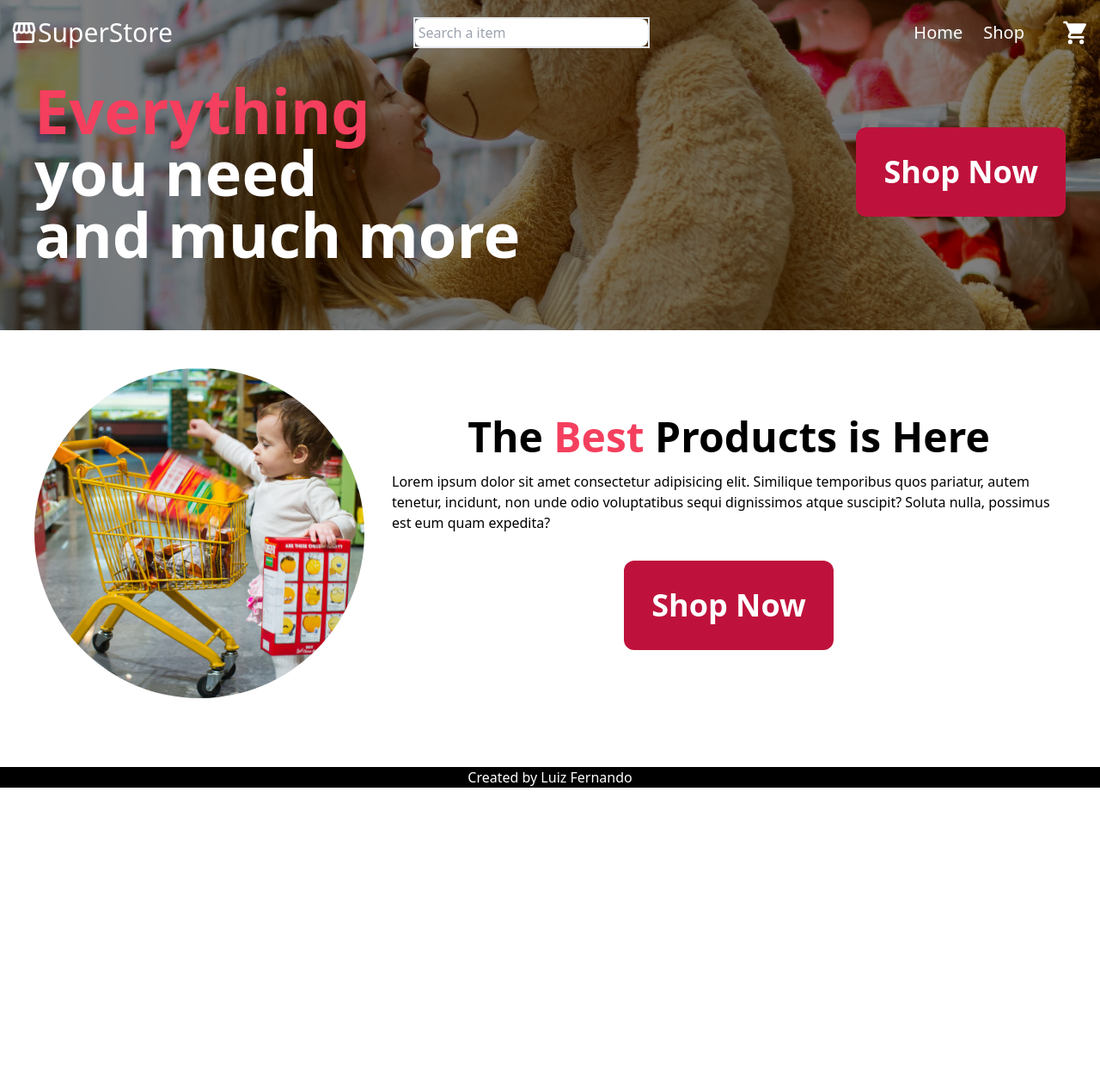
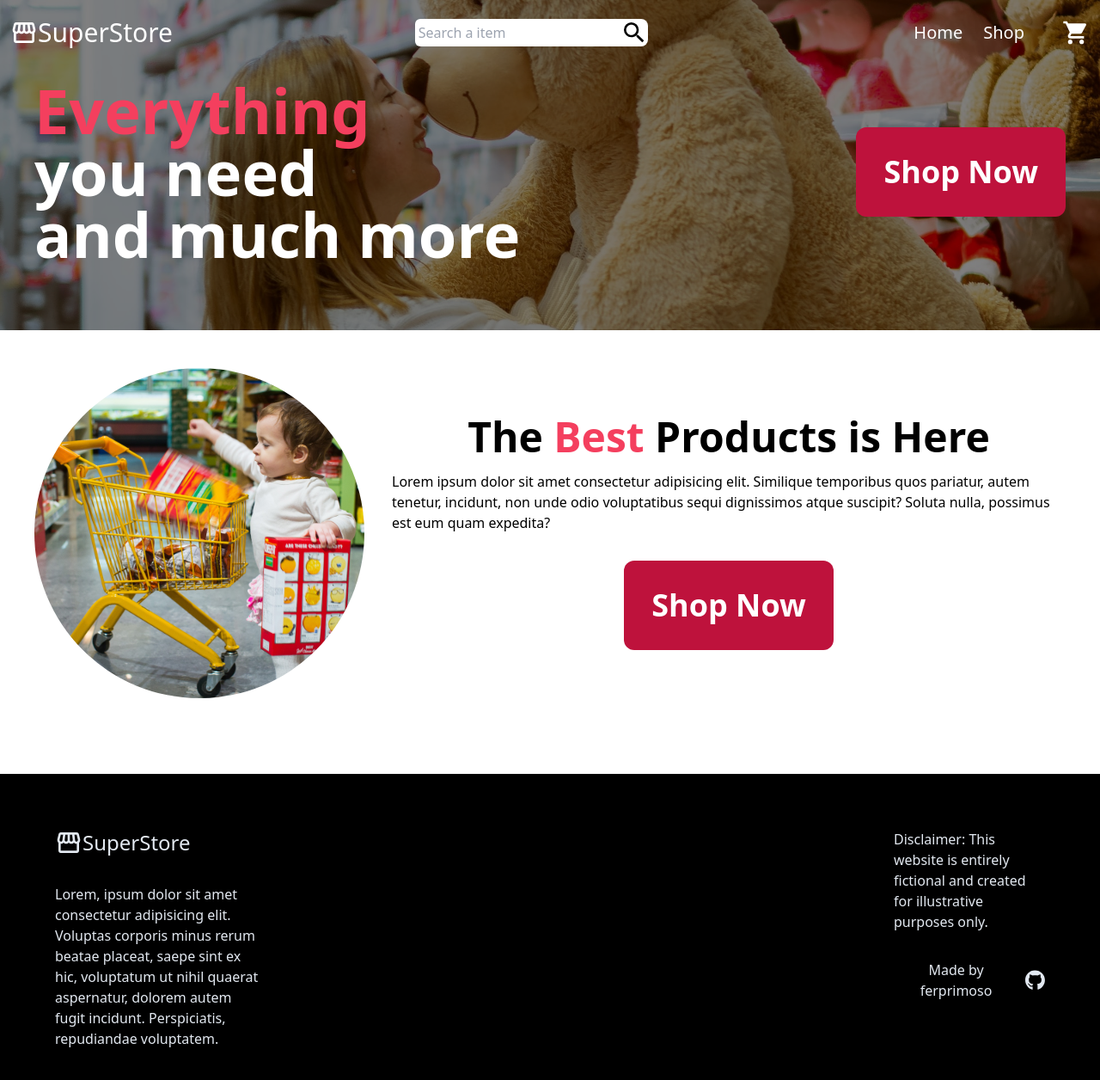
Before and after one commit to ferprimoso/e-commerce-app, a React (Vite) app: page / in a window 1280 px wide. Shown: the top 1256 px of the page at 86% size. Before the commit the page ends 916 px from the top, so only its background shows below. Built offline with nearby package versions, Linux system fonts and the light colour scheme.

Commit message:
Finish Poject

```diff
--- a/src/components/Footer.jsx
+++ b/src/components/Footer.jsx
@@ -1,10 +1,39 @@
+import { MdStorefront } from "react-icons/md";
+import { FaGithub } from "react-icons/fa";
+
 
 export default function Footer() {
     return (
-        <footer className="mt-4 bg-black text-white w-full flex justify-center items-center" >
-            <div>
-                <div><span>Created by Luiz Fernando</span></div>
+        <footer className="mt-8 p-8 w-full bg-black text-slate-200 flex justify-center items-center" >
+            <div className="mx-auto max-w-screen-xl w-full flex flex-col md:flex-row justify-between">
+                <div className="p-8">
+                    <div className="flex">
+                        <MdStorefront size={'2rem'} />
+                        <h1 className="text-xl md:text-2xl font-medium">SuperStore</h1>
+                    </div>
+                    <div className="mt-8 w-60">
+                        <p>
+                            Lorem, ipsum dolor sit amet consectetur adipisicing elit. Voluptas corporis minus rerum beatae placeat, saepe sint ex hic, voluptatum ut nihil quaerat aspernatur, dolorem autem fugit incidunt. Perspiciatis, repudiandae voluptatem.
+                        </p>
+
+
+                    </div>
+
+                </div>
+
+                <div className="p-8 w-60">
+                    <div className="mb-8">
+                        <p>Disclaimer: This website is entirely fictional and created for illustrative purposes only.</p>
+                    </div>
+                    <button className="flex gap-2 items-center transform hover:scale-110 transition-transform duration-300">
+                        <a href="https://github.com/ferprimoso">Made by ferprimoso </a>
+                        <FaGithub size={'1.5rem'} />
+                    </button>
+                </div>
+
             </div>
+
+
 
         </footer>
     )
--- a/src/components/Header.jsx
+++ b/src/components/Header.jsx
@@ -33,7 +33,7 @@ export default function Header({ displayMenuModal, displayCartModal, cartQuantit
 
     return (
         <header className={`${isInHome ? 'bg-transparent ' : 'bg-rose-700  shadow-md sticky'} text-white w-full flex justify-center items-center  top-0`} >
-            <div className="max-w-screen-xl w-full py-4 sm:py-0 px-3 flex justify-between items-center">
+            <div className="max-w-screen-xl w-full py-4 lg:py-0 px-3 flex justify-between items-center">
                 <Link to="/" className="flex items-center">
                     <MdStorefront size={'2rem'} />
                     <h1 className="text-xl md:text-3xl font-medium">SuperStore</h1>
@@ -54,12 +54,12 @@ export default function Header({ displayMenuModal, displayCartModal, cartQuantit
                         <ul className="font-medium text-xl flex items-center p-4">
                             <li>
                                 <Link to="/" className="flex items-center">
-                                    <a className="block py-2 px-3" aria-current="page">Home</a>
+                                    <span className="block py-2 px-3" aria-current="page">Home</span>
                                 </Link>
                             </li>
                             <li>
                                 <Link to="/store" className="flex items-center">
-                                    <a href="#" className="block py-2 px-3" >Shop</a>
+                                    <span className="block py-2 px-3" >Shop</span>
                                 </Link>
                             </li>
                         </ul>
--- a/src/components/MenuModal.jsx
+++ b/src/components/MenuModal.jsx
@@ -20,16 +20,18 @@ export default function MenuModal({ menuModalVisible, hideMenuModal }) {
                         </button>
                     </div>
                     <div>
-                        <SearchBar />
+                        <div className="border-2" >
+                            <SearchBar hideMenuModal={hideMenuModal} />
+                        </div>
                         <ul className="font-medium text-xl flex flex-col items-start">
                             <li>
                                 <Link to="/" className="flex items-center" onClick={hideMenuModal}>
-                                    <a className="block py-2 " aria-current="page">Home</a>
+                                    <span className="block py-2 " aria-current="page">Home</span>
                                 </Link>
                             </li>
                             <li>
                                 <Link to="/store" className="flex items-center" onClick={hideMenuModal}>
-                                    <a href="#" className="block py-2 " >Shop</a>
+                                    <span href="#" className="block py-2 " >Shop</span>
                                 </Link>
                             </li>
                         </ul>
--- a/src/components/ProductList.jsx
+++ b/src/components/ProductList.jsx
@@ -2,7 +2,7 @@ import { useState, useEffect } from "react"
 import ProductCard from "./ProductCard";
 import Loading from "./Loading";
 
-export default function ProductList({ category }) {
+export default function ProductList({ category, searchTerm }) {
 
     const [data, setData] = useState(null);
     const [loading, setLoading] = useState(true);
@@ -55,6 +55,7 @@ export default function ProductList({ category }) {
         sortData(e.target.value)
     }
 
+
     useEffect(() => {
         const getData = async () => {
             try {
@@ -68,6 +69,9 @@ export default function ProductList({ category }) {
                     );
                 }
                 let actualData = await response.json();
+                if (searchTerm) {
+                    actualData = actualData.filter((element) => element.title.toLowerCase().includes(searchTerm.toLowerCase()))
+                }
                 setData(actualData);
                 setError(null);
             } catch (err) {
@@ -78,8 +82,12 @@ export default function ProductList({ category }) {
             }
         }
         getData()
-        console.log('fetched');
-    }, [category])
+
+        return () => {
+            searchTerm = ''
+        }
+
+    }, [category, searchTerm])
 
     return (
 
@@ -91,9 +99,9 @@ export default function ProductList({ category }) {
             }
             {!loading &&
 
-                <div className="flex flex-col">
+                <div className="w-full">
 
-                    <div className="px-6 flex justify-between items-center">
+                    <div className="px-6 w-full flex justify-between items-center">
                         <span className="font-medium">{data.length} products</span>
                         <select className="p-2 rounded-lg" name="sort" id="sort" value={option} onChange={handleChange}>
                             <option value="sort" disabled hidden>Sort</option>
@@ -105,27 +113,14 @@ export default function ProductList({ category }) {
                         </select>
                     </div>
 
-                    {/* <button onClick={() => console.log(category)}>hii</button> */}
-
-
                     <div className="mt-2 grid grid-cols-2 md:grid-cols-3 gap-4" >
 
                         {data.map(data => <ProductCard key={data.id} product={data} />)}
 
                     </div>
 
-
-
-
-
                 </div>
-
-
-
-
             }
-
-
 
         </div>
     )
--- a/src/components/SearchBar.jsx
+++ b/src/components/SearchBar.jsx
@@ -1,12 +1,35 @@
+
+import { useState } from "react";
 import { MdSearch } from "react-icons/md";
+import { useNavigate } from 'react-router-dom';
 
 
-export default function SearchBar() {
+
+export default function SearchBar({ hideMenuModal }) {
+    const [searchQuery, setSearchQuery] = useState('');
+    const navigate = useNavigate();
+
+
+    const handleSearch = (e) => {
+        e.preventDefault();
+
+        if (searchQuery === "") return;
+
+        navigate(`/store?search=${encodeURIComponent(searchQuery)}`);
+        setSearchQuery('')
+    }
+
     return (
-        <div >
-            <form action="submit" className="flex justify-between items-center border-2 " onSubmit={() => { }}>
-                <input type="text" placeholder="Search a item" className="outline-none rounded-l-md p-1" />
-                <button className="bg-white rounded-r-lg">
+        <div className="text-black" >
+            <form action="submit" className="flex justify-between items-center" onSubmit={handleSearch} >
+                <input
+                    type="text"
+                    placeholder="Search a item"
+                    value={searchQuery}
+                    onChange={(e) => setSearchQuery(e.target.value)}
+                    className="outline-none rounded-l-md p-1"
+                />
+                <button className="bg-white rounded-r-lg" type="submit" onClick={hideMenuModal}>
                     <MdSearch size={'2rem'} />
 
                 </button>
--- a/src/components/SideBar.jsx
+++ b/src/components/SideBar.jsx
@@ -1,6 +1,6 @@
 export default function SideBar({ changeCategory }) {
     return (
-        <div className="w-60 mx-auto pt-4 md:border-r-2 px-6 h-full  md:sticky top-20">
+        <div className="w-60 mx-auto mb-8 pt-4 md:border-r-2 px-6 h-full  md:sticky top-20">
             <h1 className="text-black text-3xl font-bold mb-4">Categories</h1>
             <ul className="text-black text-xl">
                 <li><button className="w-full text-left alig hover:bg-slate-300 transition-all 1s ease" onClick={() => changeCategory("")}>All</button></li>
--- a/src/pages/Home.jsx
+++ b/src/pages/Home.jsx
@@ -4,7 +4,7 @@ export default function Home() {
     return (
         <main className="flex flex-col">
             <img className="absolute -z-50 top-0 h-96 w-full object-cover brightness-50 " src="/hero-image.jpg" alt="Girl Shopping" />
-            <div className="w-full min-h-screen md:h-[calc(100vh-108px)] py-4">
+            <div className="w-full  py-4">
                 <div className="mx-auto max-w-screen-xl">
                     <div className="mb-20 px-10 flex justify-between items-center flex-col md:flex-row gap-8">
                         <div>
@@ -26,7 +26,7 @@ export default function Home() {
 
                     </div>
 
-                    <div className="p-10 flex justify-around items-center flex-col md:flex-row gap-8">
+                    <div className="p-10 md:pd-16 flex justify-around items-center flex-col md:flex-row gap-8">
                         <div className="shrink-0">
                             <img className="size-46 md:size-96 rounded-full object-cover" src="/shopping-cart.jpg" alt="Shopping Cart" />
                         </div>
--- a/src/pages/Product.jsx
+++ b/src/pages/Product.jsx
@@ -46,7 +46,7 @@ export default function Product({ addToCart }) {
             {product &&
                 <div className="mt-10 flex flex-col md:flex-row">
                     <div className="basis-1/2 mx-auto mb-4">
-                        <img className="w-80 h-80" src={product.image} alt={product.name} />
+                        <img className="w-80 h-80 md:w-fit md:h-auto md:px-12" src={product.image} alt={product.name} />
                     </div>
                     <div className="basis-1/2">
                         <div className="mb-4">
--- a/src/pages/Store.jsx
+++ b/src/pages/Store.jsx
@@ -1,9 +1,15 @@
 import SideBar from "../components/SideBar"
 import ProductList from "../components/ProductList"
 import { useState } from "react"
+import { useSearchParams } from "react-router-dom";
+
 
 export default function Store() {
     const [category, setCategory] = useState('')
+    const [searchParams] = useSearchParams();
+
+
+    const searchTerm = searchParams?.get("search");
 
     const changeCategory = (category) => {
         setCategory(category)
@@ -11,9 +17,9 @@ export default function Store() {
 
     return (
         <div className="mx-auto max-w-screen-xl ">
-            <div className="flex flex-col gap- md:flex-row min-h-screen pt-4 md:pt-10">
+            <div className="flex flex-col md:flex-row min-h-screen pt-4 md:pt-10">
                 <SideBar changeCategory={changeCategory} />
-                <ProductList category={category} />
+                <ProductList category={category} searchTerm={searchTerm} />
             </div>
         </div>
     )
```
